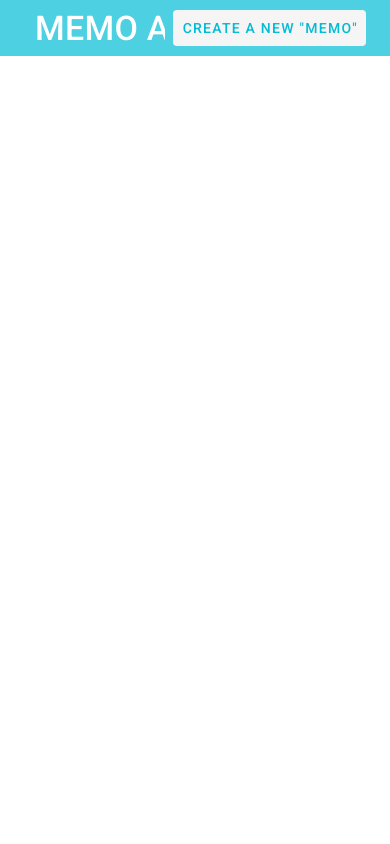
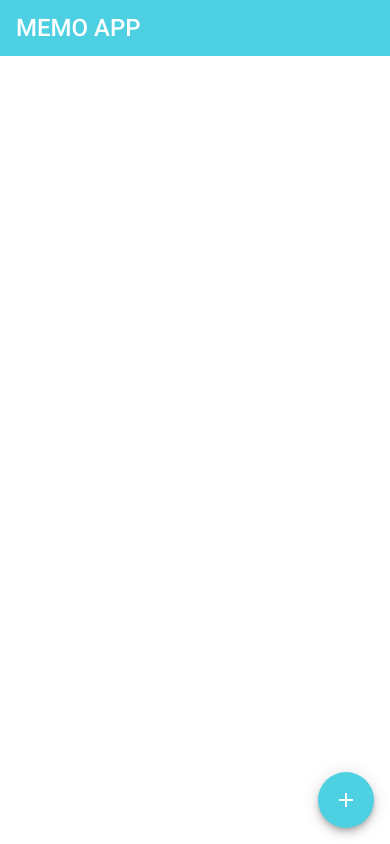
Before and after one commit to mizutama6/memo-app, a Vue app in the folder memo-view/: page / in a window 390 px wide. Built offline with nearby package versions, Linux system fonts and the light colour scheme.

Commit message:
memo作成ボタンをレスポンシブに対応

```diff
--- a/memo-view/src/components/Header.vue
+++ b/memo-view/src/components/Header.vue
@@ -1,4 +1,5 @@
 <template>
+  <div>
     <v-app-bar
       app
       absolute
@@ -6,8 +7,12 @@
       elevate-on-scroll
       scroll-target="#scrolling-techniques-7"
     >
-    <v-toolbar-title @click="$router.push({ name: 'Home' })">
-      <v-btn class="text-h4 font-weight-medium" text color="#fff">Memo App</v-btn>
+      <v-toolbar-title
+        @click="$router.push({ name: 'Home' })"
+        class="white--text text-h5 font-weight-medium"
+        style="cursor: pointer;"
+      >
+        MEMO APP
       </v-toolbar-title>
 
       <v-spacer></v-spacer>
@@ -16,10 +21,48 @@
         <v-btn
           @click="$router.push({ name: 'Create' })"
           depressed
-        class="cyan--text"
+          class="d-none d-md-block"
+          color="cyan--text"
+          v-if="show"
         >
           Create a new "memo"
         </v-btn>
       </v-card-actions>
     </v-app-bar>
+    <v-btn
+      @click="$router.push({ name: 'Create' })"
+      fab
+      fixed
+      right
+      bottom
+      color="cyan lighten-2 white--text"
+      class="d-md-none"
+      v-if="show"
+    >
+      <v-icon> mdi-plus </v-icon>
+    </v-btn>
+  </div>
 </template>
+
+<script>
+export default {
+  data() {
+    return {
+      show: true,
+    }
+  },
+  methods: {
+    changeBtnStatus() {
+      if(this.$route.path === '/memo/create') {
+        this.show = false;
+      } else {
+        this.show = true;
+      }
+    }
+  },
+  mounted() {
+    console.log(this.$route.path);
+    this.changeBtnStatus();
+  }
+}
+</script>
```
Lines whose indentation alone changed are shown as unchanged.
